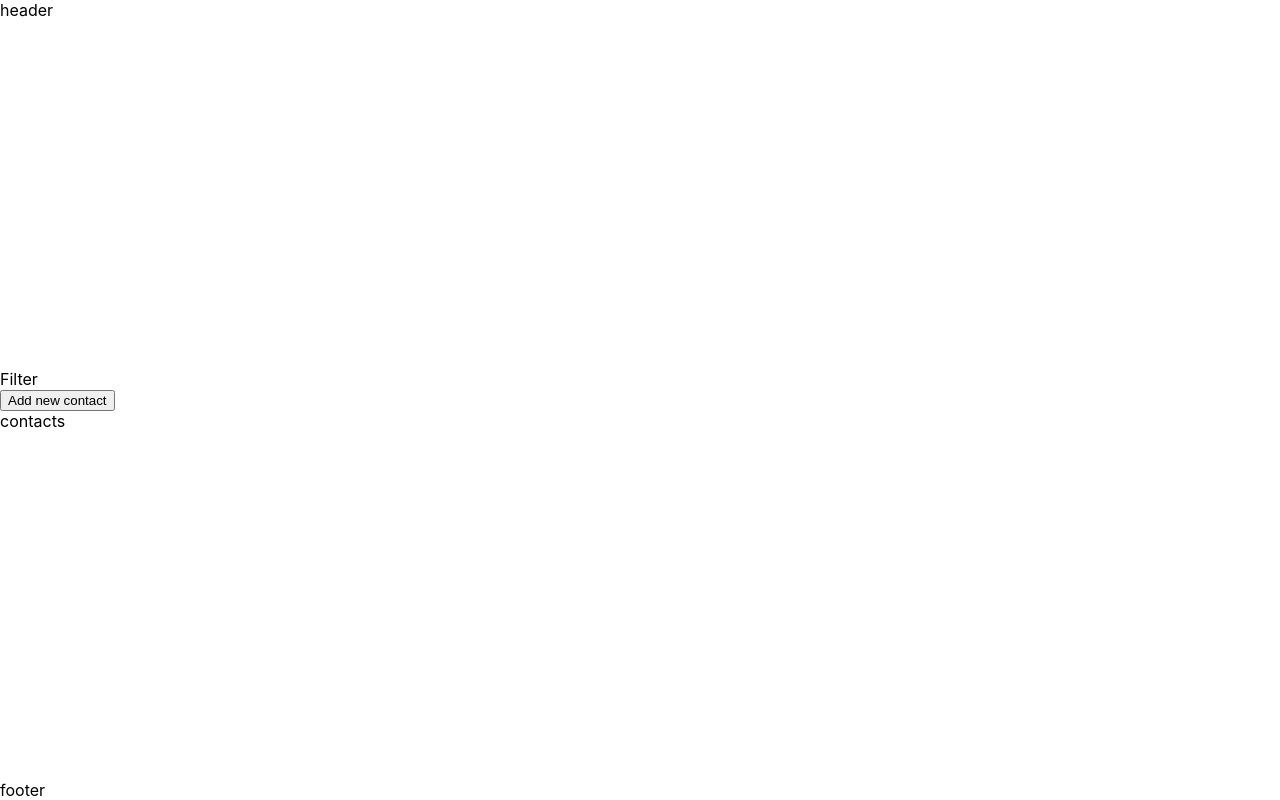
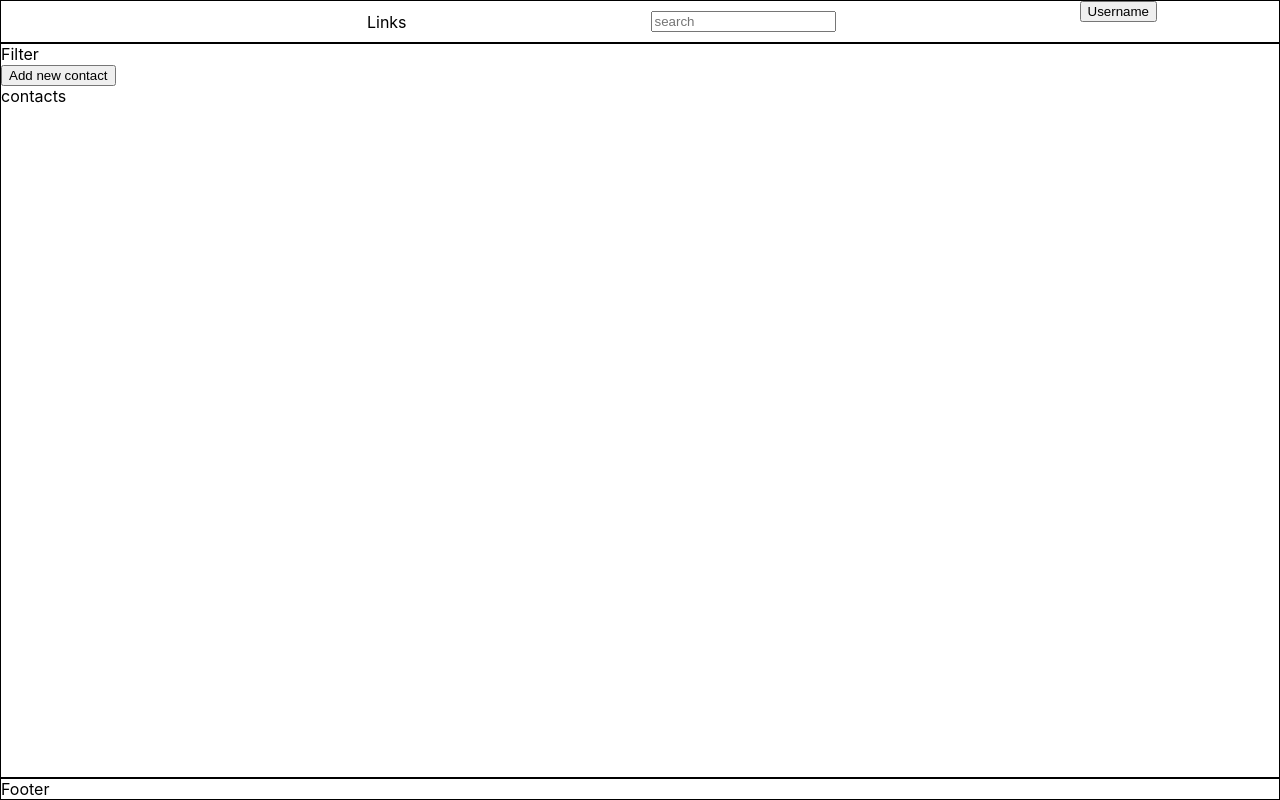
Before and after one commit to krkakrka/metasite-contactify, a React (Create React App) app: page / in a window 1280 px wide. Built offline with nearby package versions, Linux system fonts and the light colour scheme.

Commit message:
Layout <Header>

```diff
--- a/src/components/App/App.css
+++ b/src/components/App/App.css
@@ -4,3 +4,7 @@
   flex-direction: column;
   justify-content: space-between;
 }
+
+.App > * {
+  border: 1px solid black;
+}
--- a/src/components/Contacts/Contacts.css
+++ b/src/components/Contacts/Contacts.css
@@ -1 +1,3 @@
-.Contacts {}
+.Contacts {
+  flex-grow: 1;
+}
--- a/src/components/Contacts/Contacts.js
+++ b/src/components/Contacts/Contacts.js
@@ -3,7 +3,7 @@ import './Contacts.css';
 
 function Contacts() {
   return (
-    <main>
+    <main className="Contacts">
       <div>Filter</div>
       <button>Add new contact</button>
       <div>contacts</div>
--- a/src/components/Footer/Footer.js
+++ b/src/components/Footer/Footer.js
@@ -2,7 +2,11 @@ import React from 'react';
 import './Footer.css';
 
 function Footer() {
-  return 'footer';
+  return (
+    <div className="Footer">
+      Footer
+    </div>
+  );
 }
 
 export default Footer;
--- a/src/components/Header/Header.css
+++ b/src/components/Header/Header.css
@@ -1 +1,14 @@
-.Header {}
+.Header {
+  display: flex;
+  justify-content: space-around;
+  align-items: center;
+}
+
+.Header-links, .Header-search, .Header-logo {
+  margin-top: 10px;
+  margin-bottom: 10px;
+}
+
+.Header-menu-button {
+  align-self: start;
+}
--- a/src/components/Header/Header.js
+++ b/src/components/Header/Header.js
@@ -2,7 +2,14 @@ import React from 'react';
 import './Header.css';
 
 function Header() {
-  return 'header';
+  return (
+    <div className="Header">
+      <img className="Header-logo" />
+      <div className="Header-links">Links</div>
+      <input className="Header-search" type="text" placeholder="search" />
+      <button className="Header-menu-button">Username</button>
+    </div>
+  );
 }
 
 export default Header;
```
